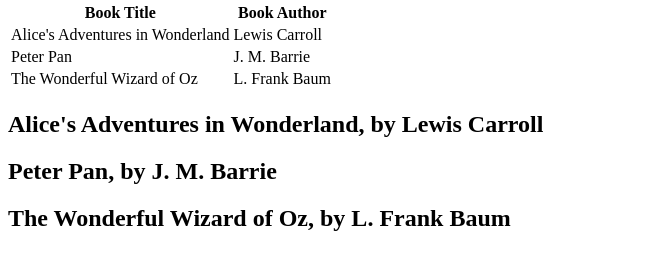
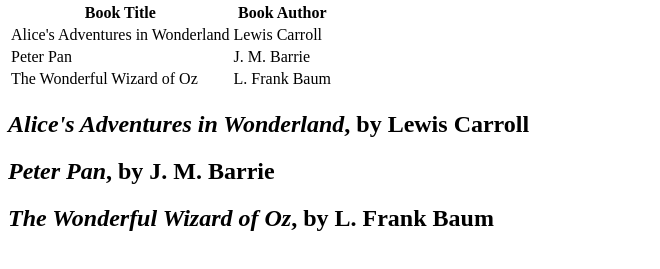
Before and after one commit to tfracassi/Lab3, a plain HTML site: page index.html in a window 1280 px wide. Shown: the part 79-348 px from the top of the page, without its empty margins (0-660 px from the left). Drawn offline with Linux system fonts and the light colour scheme.

Commit message:
added em emphasis to titles in h2 headers

```diff
--- a/index.html
+++ b/index.html
@@ -24,9 +24,9 @@
 		<td>L. Frank Baum</td>
 	  </tr>
 	</table>
-  <h2>Alice's Adventures in Wonderland, by Lewis Carroll</h2>
-  <h2>Peter Pan, by J. M. Barrie</h2>
-  <h2>The Wonderful Wizard of Oz, by L. Frank Baum</h2>
+  <h2><em>Alice's Adventures in Wonderland</em>, by Lewis Carroll</h2>
+  <h2><em>Peter Pan</em>, by J. M. Barrie</h2>
+  <h2><em>The Wonderful Wizard of Oz</em>, by L. Frank Baum</h2>
   <p></p>
 </body>
 </html>
```
